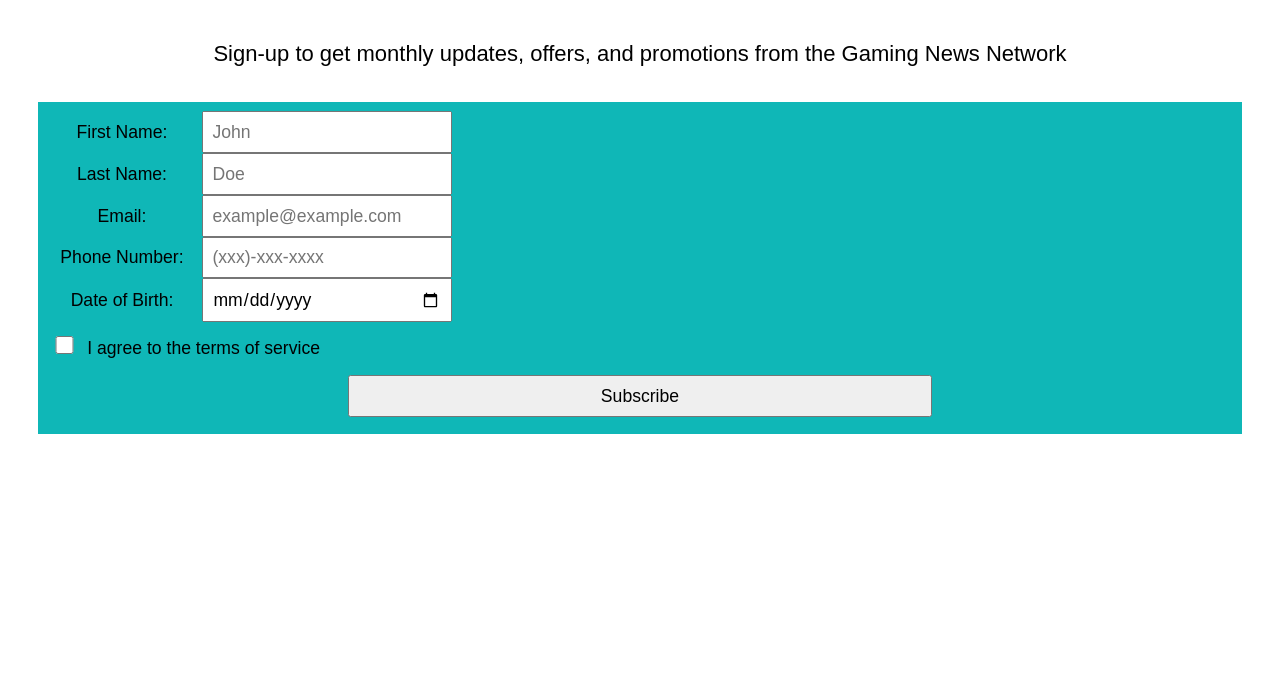
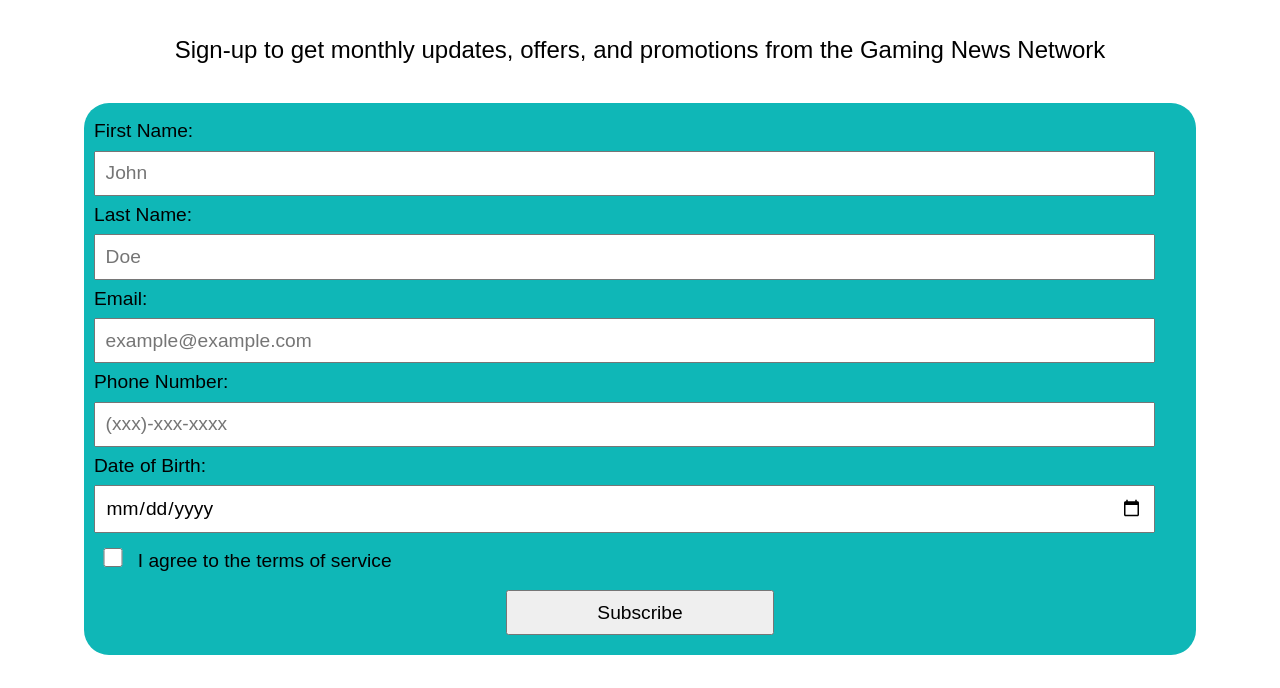
Before and after one commit to apalmer8org/projectone, a plain HTML site: page index.html in a window 1280 px wide. Shown: the part 112-800 px from the top of the page. Drawn offline with Linux system fonts and the light colour scheme.

Commit message:
Cleaning
Fixing up messy cascading in html files.
Autocomplete was added to the form attribute as well

```diff
--- a/css/styles.css
+++ b/css/styles.css
@@ -18,6 +18,7 @@
 }
 
 ol	{
+	border-radius: 25px;
 	background-color:  #0FB7B7;
 	line-height: 2em;
 	padding: 0.5em;
@@ -57,29 +58,32 @@
 #submit	{
 	width: 50%;
 }
-@media only screen and (min-width : 480px) {
-    html{
-        font-size: 1.1em;
-        margin: 1em;
+@media screen and (min-width: 900px)	{
+
+	form	{
+		width: 90%;
 	}
-    input{
-        display: inline-block;
+
+	input {
+		width: 95%;
 		padding: 0.5em;
-        width: 13em;
 	}
-    #submitbutton{
-        padding: 0.5em;
-        width: 5em;
-        display: block;
+
+	#submit	{
+		width: 25%;
 	}
-    label{
-        display: inline-block;
-        width: 8.5em;
-        text-align: center;
+
 }
-    #wrapper{
-        display: block;
-        margin: auto;
-        width: 25em;
+
+@media screen and (min-width: 1450px)	{
+
+	form	{
+		width: 50%;
+
 	}
+
+	#input-tos {
+		padding-left: 13em;
 	}
+
+}
--- a/index.html
+++ b/index.html
@@ -7,12 +7,13 @@
 			<link rel="stylesheet" media="screen" href="css/styles.css" />
 			<script src="js/script.js" async></script>
 		</head>
+
 		<body>
 			<main id="content">
 				<header>
 					<h1>Gaming News Network</h1>
 				</header>
-			<form method="get" action="#null">
+					<form method="get" action="#null" autocomplete=”on”>
 						<p>Sign-up to get monthly updates, offers, and promotions from the Gaming News Network</p>
 							<ol>
 									<li id="input-first-name">
```
Lines whose indentation alone changed are shown as unchanged.
